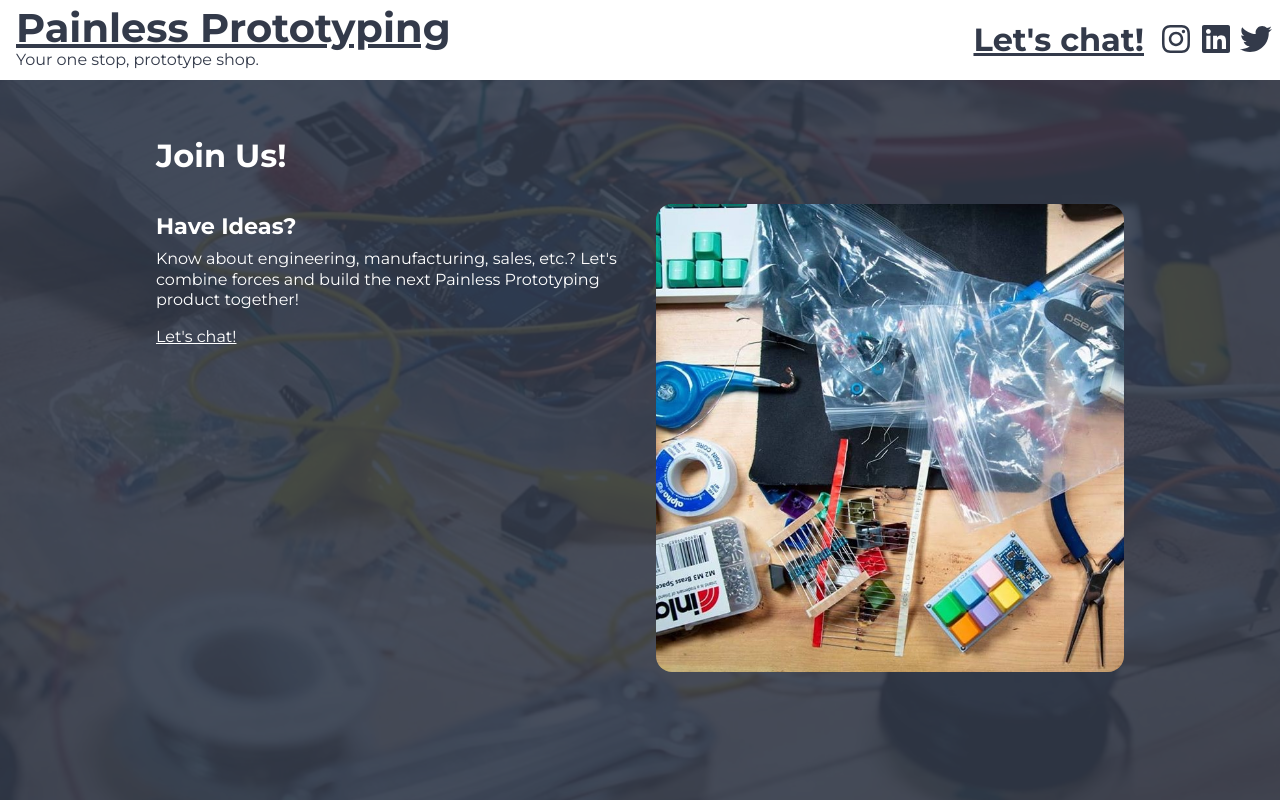
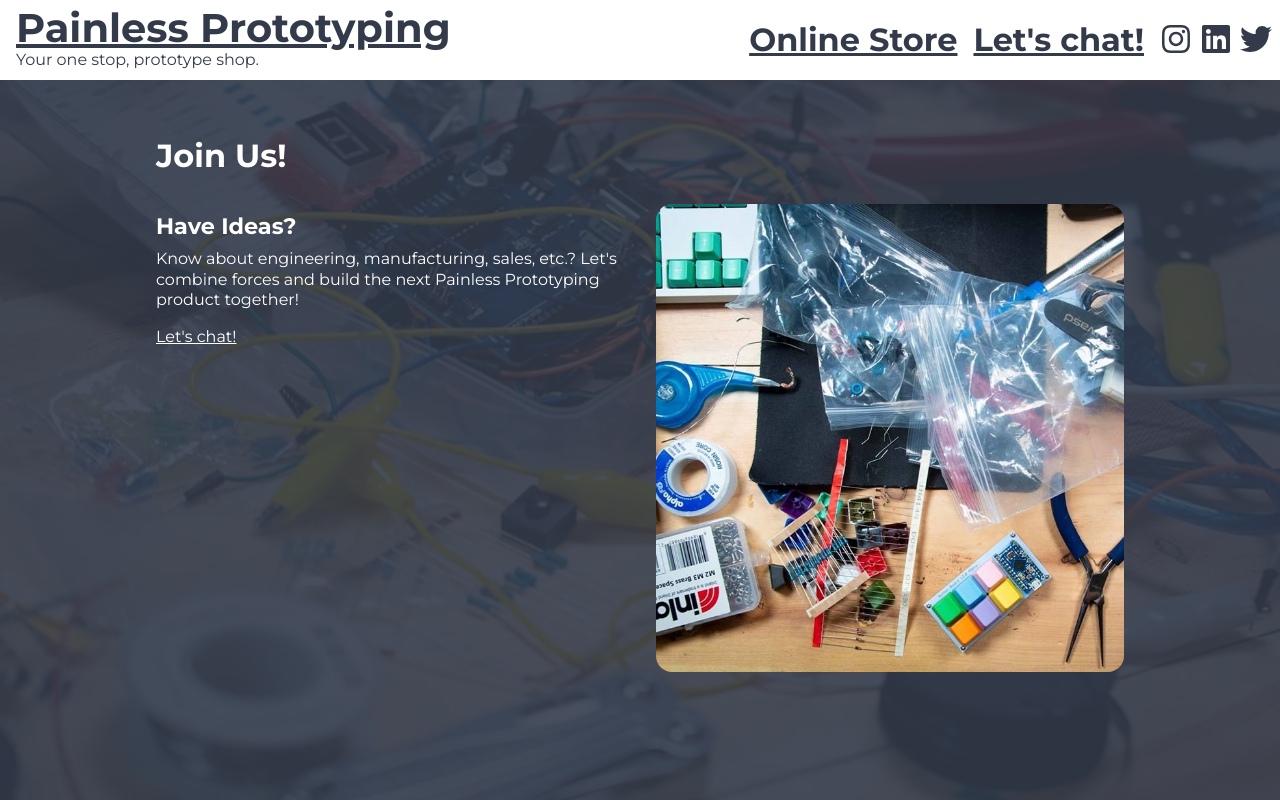
Before and after one commit to TravisBumgarner/Project-Graveyard, a React app: page /joinus in a window 1280 px wide. Built offline with nearby package versions, Linux system fonts and the light colour scheme; a web font is replaced by a local one.

Commit message:
Added store

```diff
--- a/src/App/components/Header.tsx
+++ b/src/App/components/Header.tsx
@@ -76,6 +76,9 @@
 
             <ExternalLinksWrapper>
                 <H2 style={{ display: 'inline-block', textAlign: "center", fontWeight: 700, margin: 0 }}>
+                    <a target="_blank" href="https://www.tindie.com/stores/painless_prototyping/">Online Store</a>
+                </H2>
+                <H2 style={{ display: 'inline-block', textAlign: "center", fontWeight: 700, margin: 0 }}>
                     <a target="_blank" href="https://forms.gle/NcnSaG8qsPHg6iJz7">Let's chat!</a>
                 </H2>
                 {ExternalLinks}
```
